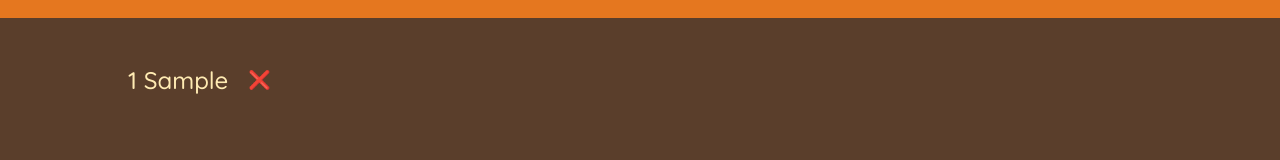
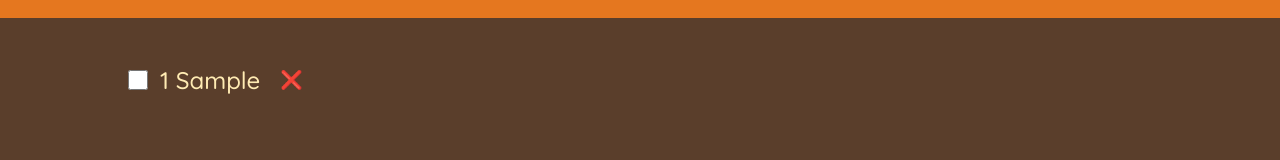
Before and after one commit to koroush-97/travel-List, a React (Create React App) app: page / in a window 1280 px wide. Both pictures are taken after typing "Sample" into the empty fields and a click on the button "ADD". Shown: the part 259-419 px from the top of the page. Built offline with nearby package versions, Linux system fonts and the light colour scheme.

Commit message:
PackingList bug fixed

```diff
--- a/src/App.js
+++ b/src/App.js
@@ -18,11 +18,23 @@
     console.log("clicked for delete", "id :", id);
   }
 
+  function handleToggleItem(id) {
+    setItems((items) =>
+      items.map((item) =>
+        item.id === id ? { ...item, packed: !item.packed } : item
+      )
+    );
+  }
+
   return (
     <div className="app">
       <Logo />
       <Form onAddItems={handleAddItems} />
-      <PackingList items={items} onDeleteItem={handleDeleteItem} />
+      <PackingList
+        items={items}
+        onDeleteItem={handleDeleteItem}
+        oneToggleItem={handleToggleItem}
+      />
       <Stats />
       {/* <Test /> */}
     </div>
--- a/src/components/Item.jsx
+++ b/src/components/Item.jsx
@@ -1,6 +1,4 @@
-import React from "react";
-
-export default function Item({ item, onDeleteItem }) {
+export default function Item({ item, onDeleteItem, oneToggleItem }) {
   return (
     <li
       style={{
@@ -8,6 +6,11 @@
         flexDirection: "row",
       }}
     >
+      <input
+        type="checkbox"
+        value={item.packed}
+        onChange={() => oneToggleItem(item.id)}
+      />
       <span style={item.packed ? { textDecoration: "line-through" } : {}}>
         {item.quantity} {item.description}{" "}
       </span>
--- a/src/components/PackingList.jsx
+++ b/src/components/PackingList.jsx
@@ -2,17 +2,17 @@
 
 import Item from "./Item";
 
-const initialItems = [
-  { id: 1, description: "Passports", quantity: 2, packed: false },
-  { id: 2, description: "Socks", quantity: 12, packed: false },
-];
-
-export default function PackingList({ items, onDeleteItem }) {
+export default function PackingList({ items, onDeleteItem, oneToggleItem }) {
   return (
     <div className="list" style={{}}>
       <ul style={{ overflow: "hidden" }}>
         {items.map((item) => (
-          <Item key={item.id} onDeleteItem={onDeleteItem} item={item} />
+          <Item
+            key={item.id}
+            onDeleteItem={onDeleteItem}
+            oneToggleItem={oneToggleItem}
+            item={item}
+          />
         ))}
       </ul>
     </div>
```
